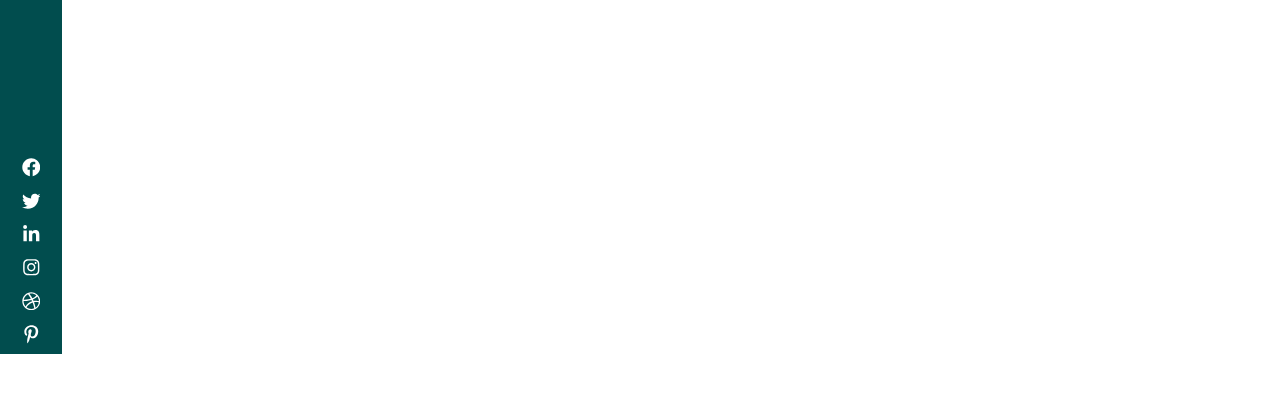
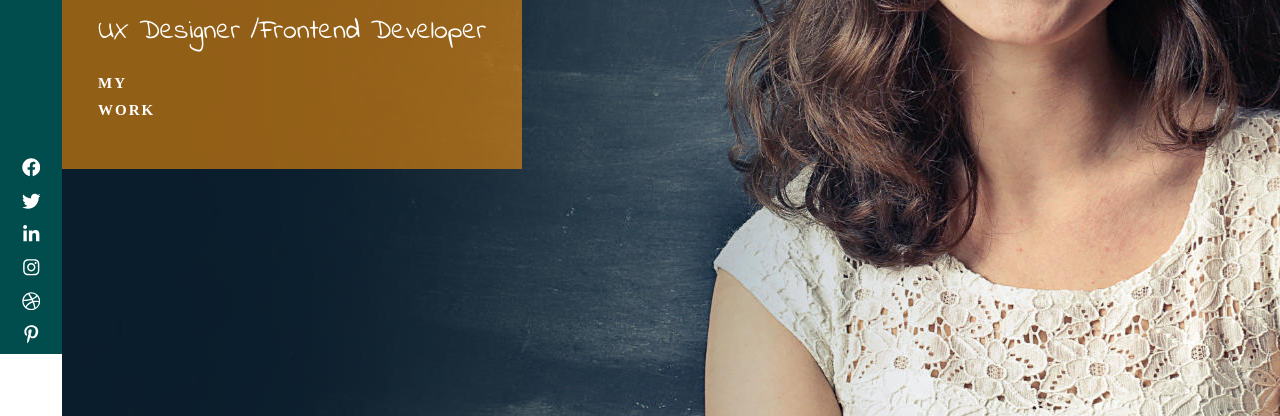
Before and after one commit to Hanifhehehe/Scarlett, a Gatsby site: page / in a window 1280 px wide. Shown: the part 446-862 px from the top of the page. Before the commit the page ends 800 px from the top, so only its background shows below. Built offline with nearby package versions, Linux system fonts and the light colour scheme; Gatsby itself is replaced by a stand-in of ours; a web font is replaced by a local one.

Commit message:
Refactored

```diff
--- /dev/null
+++ b/src/components/Hero.js
@@ -0,0 +1,14 @@
+import React from 'react'
+import { StyledHero } from './style/StyledHero'
+
+export default function Hero() {
+  return (
+    <StyledHero>
+        <div>
+            <h1>Scarlett Tyler</h1>
+            <p>UX Designer /Frontend Developer</p>
+            <a href='/'>My Work</a>
+        </div>
+    </StyledHero>
+  )
+}
--- a/src/components/Layout.js
+++ b/src/components/Layout.js
@@ -1,6 +1,7 @@
 import React from 'react'
 import Nav from './Nav'
 import NavSide from './NavSide'
+import Hero from './Hero'
 import { GlobalStyles } from './style/Global'
 
 export default function Layout() {
@@ -9,7 +10,8 @@ export default function Layout() {
         <GlobalStyles />
         <NavSide />
         <main style={{flex:1}}>
-            <Nav />
+          <Nav />
+          <Hero />
         </main>
     </div>
   )
--- /dev/null
+++ b/src/components/style/StyledHero.js
@@ -0,0 +1,57 @@
+import styled from "styled-components"
+
+export const StyledHero = styled.section `
+    height: 100vh;
+    background-image: url('img/full-bg-07.jpg');
+    background-size: cover;
+    background-position: center;
+    background-attachment: fixed;
+
+    display: flex;
+    justify-content: flex-start;
+    align-items: center;
+
+    > div {
+        background-color: var(--secondary-color-alt);
+        padding: calc(1rem + 2vw);
+        height: calc(5rem + 20vmax);
+        display: flex;
+        flex-direction: column;
+        justify-content: space-between;
+
+        > h1 {
+            font-size: calc(2rem + 3vw);
+            color: #fff;
+        }
+        > p {
+            font-family: 'Indie Flower', cursive;
+            font-size: calc(1.5rem + 1vw);
+            color: #fff;
+        }
+        > a {
+            color: #fff;
+            :link,:visited {
+                padding: 1rem 0;
+                transition: all 0.5 ease-in-out;
+                width: 9rem;
+                text-transform: uppercase;
+                font-size: 1.5rem;
+                font-weight: 600;
+                letter-spacing: 0.2rem;
+                position: relative;
+            }
+            :link::after, :visited::after {
+                content: '';
+                position: absolute;
+                top: 0;
+                left: 0;
+                height: 100%;
+                width: 100%;
+                background-color: var(--primary-color);
+                transform: scaleX(0);
+                transform-origin: right;
+
+            }
+        }
+    }
+`
--- a/src/components/style/StyledNav.js
+++ b/src/components/style/StyledNav.js
@@ -20,12 +20,9 @@ export const StyledNav = styled.header`
     ul > li > a {
         position: relative;
         padding: 0.2rem 0.6rem;
-        font-size: calc(1rem + 0.6667vw)
-    }
-    ul > li > a:link::before,
-    ul > li > a:visited::before,
-    ul > li > a:link::after,
-    ul > li > a:visited::after {
+        font-size: calc(1rem + 0.6667vw);
+
+        :link::before, :visited::before, :link::after, :visited::after {
             content: '';
             position: absolute;
             left: 0;
@@ -36,21 +33,19 @@ export const StyledNav = styled.header`
             transform: scaleX(0);
             transition: transform 0.6s cubic-bezier(1, 0, 0, 1);
         }
-    ul > li > a:link::before,
-    ul > li > a:visited::before {
+
+        :link::before, :visited::before {
             top: 0;
             transform-origin: left;
         }
-    ul > li > a:link::after,
-    ul > li > a:visited::after {
+        :link::after, :visited::after {
             bottom: 0;
             transform-origin: right;
         }
-    ul > li > a:hover::before,
-    ul > li > a:active::before,
-    ul > li > a:hover::after,
-    ul > li > a:active::after {
+
+        :hover::before, :active::before, :hover::after, :active::after {
             transform: scaleX(1);
+        }
     }
 
     @media (max-width:610px) {
--- a/src/components/style/StyledSideNav.js
+++ b/src/components/style/StyledSideNav.js
@@ -33,9 +33,8 @@ export const StyledAside = styled.aside`
         color: white;
         padding-bottom: calc(3rem+ 0.6667vw);
         transition: color 0.35s cubic-bezier(0.68, -0.55, 0.265, 1.55);
-    }
-    ul.side-wrapper-social a:hover,
-    ul.side-wrapper-social a:active{
-        color:var(--secondary-color);
+        :hover, :active {
+            color:var(--secondary-color);
+        }
     }
 `
```
Lines whose indentation alone changed are shown as unchanged.
